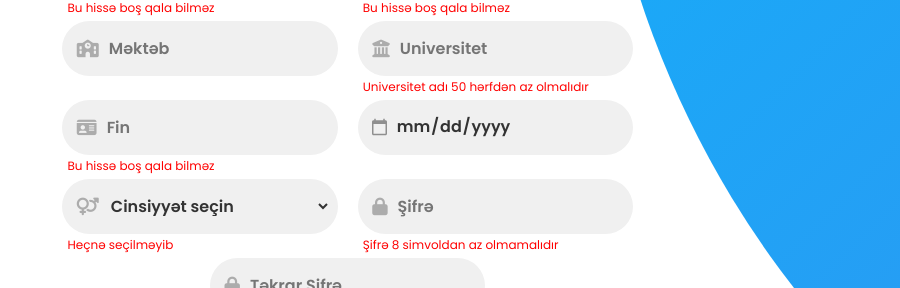
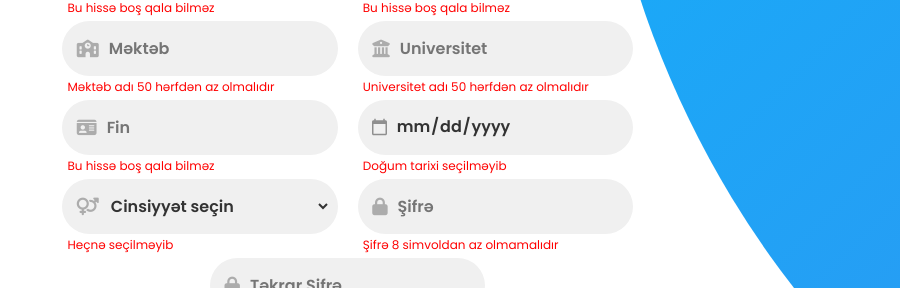
Before and after one commit to muradorucov/StartUpWiseTime, a plain HTML site: page register.html in a window 1280 px wide. Shown: the part 242-530 px from the top of the page, 0-900 px from the left. Drawn offline with nearby package versions, Linux system fonts and the light colour scheme.

Commit message:
Register page school validation add update v.110

```diff
--- a/register.html
+++ b/register.html
@@ -49,6 +49,7 @@
                     <div class="input-field margin-input">
                         <i class="fas fa-school"></i>
                         <input type="text" placeholder="Məktəb" />
+                        <span class="register-text-danger">Məktəb adı 50 hərfdən az olmalıdır</span>
                     </div>
                     <div class="input-field ">
                         <i class="fas fa-university"></i>
@@ -64,6 +65,7 @@
                     </div>
                     <div class="input-field ">
                         <input type="date" placeholder="Doğum tarixi" />
+                        <span class="register-text-danger">Doğum tarixi seçilməyib</span>
                     </div>
                 </div>
                 <div class="register-input">
```
